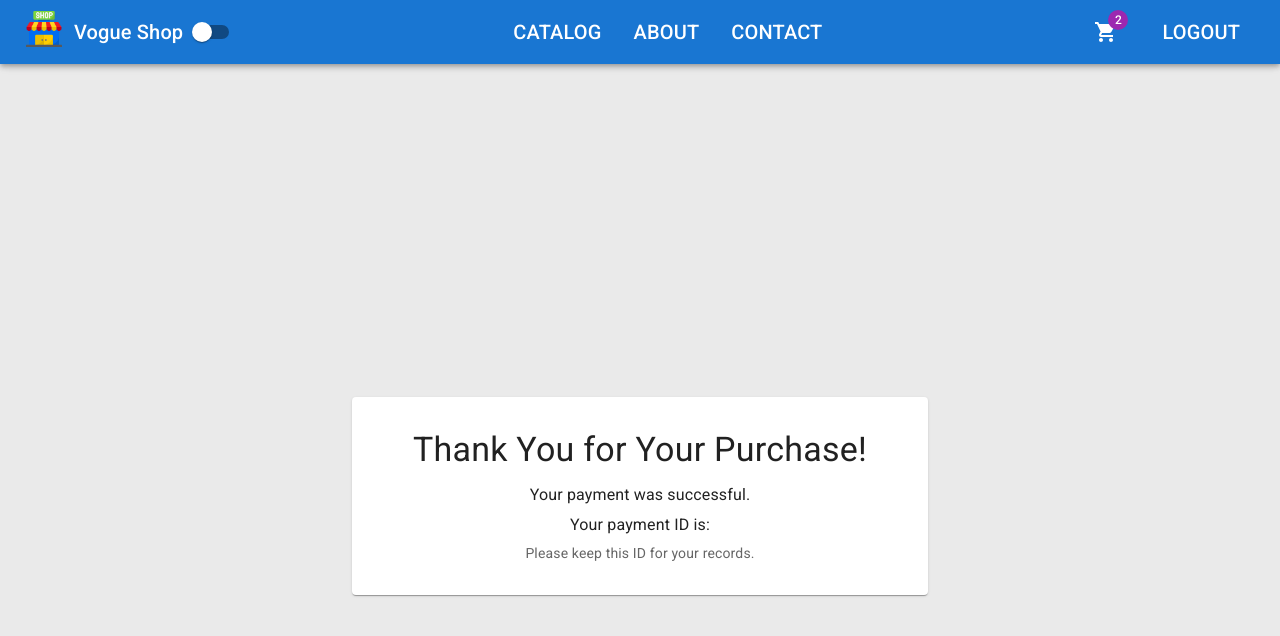
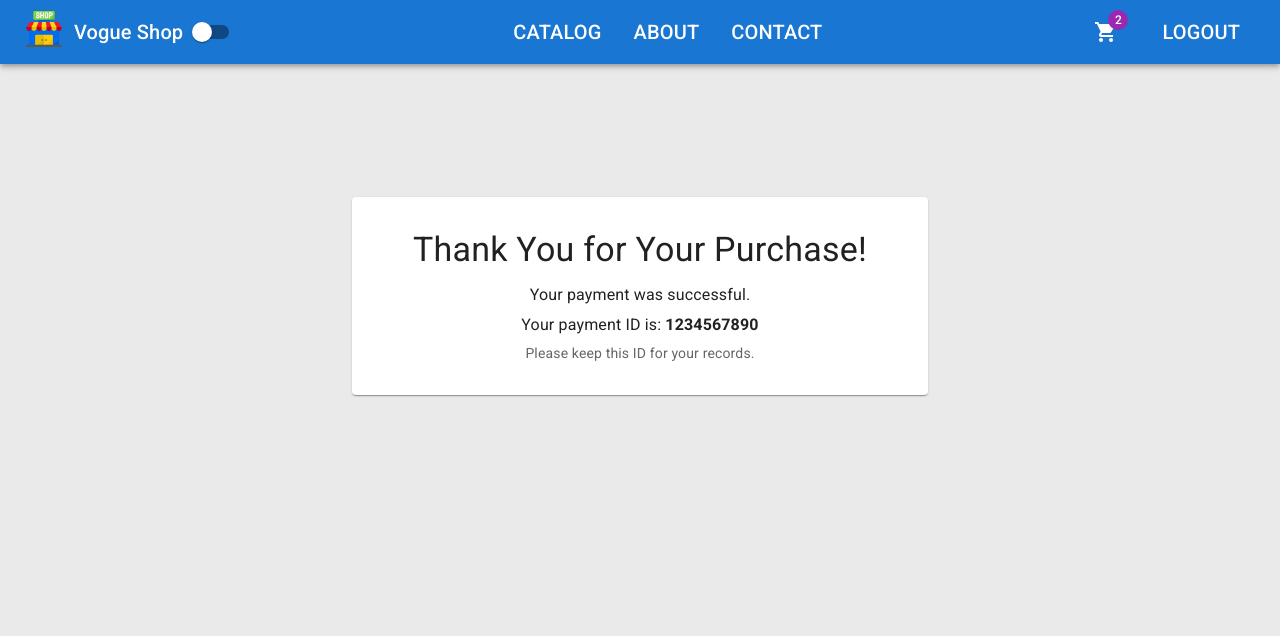
Before and after one commit to dar-levy/vogue-shop-client, a React (Vite) app: page /thank-you/1 in a window 1280 px wide. Shown: the top 636 px of the page. Built offline with nearby package versions, Linux system fonts and the light colour scheme.

Commit message:
Center thank you page

```diff
--- a/src/components/ThankYou.tsx
+++ b/src/components/ThankYou.tsx
@@ -1,13 +1,18 @@
-import { Typography, Paper, Grid } from '@mui/material';
-import { useParams } from 'react-router-dom';
+import { Grid, Paper, Typography } from '@mui/material';
 
 export default function ThankYou() {
-    const { paymentId } = useParams<{ paymentId: string }>();
-
     return (
-        <Grid container justifyContent="center" alignItems="center" style={{ minHeight: '100vh' }}>
+        <Grid
+            container
+            justifyContent="center"
+            alignItems="center"
+            style={{ minHeight: '50vh' }}
+        >
             <Grid item xs={12} sm={8} md={6}>
-                <Paper sx={{ padding: 4, textAlign: 'center' }}>
+                <Paper
+                    elevation={1}
+                    sx={{ padding: 4, textAlign: 'center' }}
+                >
                     <Typography variant="h4" gutterBottom>
                         Thank You for Your Purchase!
                     </Typography>
@@ -15,7 +20,7 @@ export default function ThankYou() {
                         Your payment was successful.
                     </Typography>
                     <Typography variant="body1" gutterBottom>
-                        Your payment ID is: <strong>{paymentId}</strong>
+                        Your payment ID is: <strong>1234567890</strong>
                     </Typography>
                     <Typography variant="body2" color="textSecondary">
                         Please keep this ID for your records.
```
